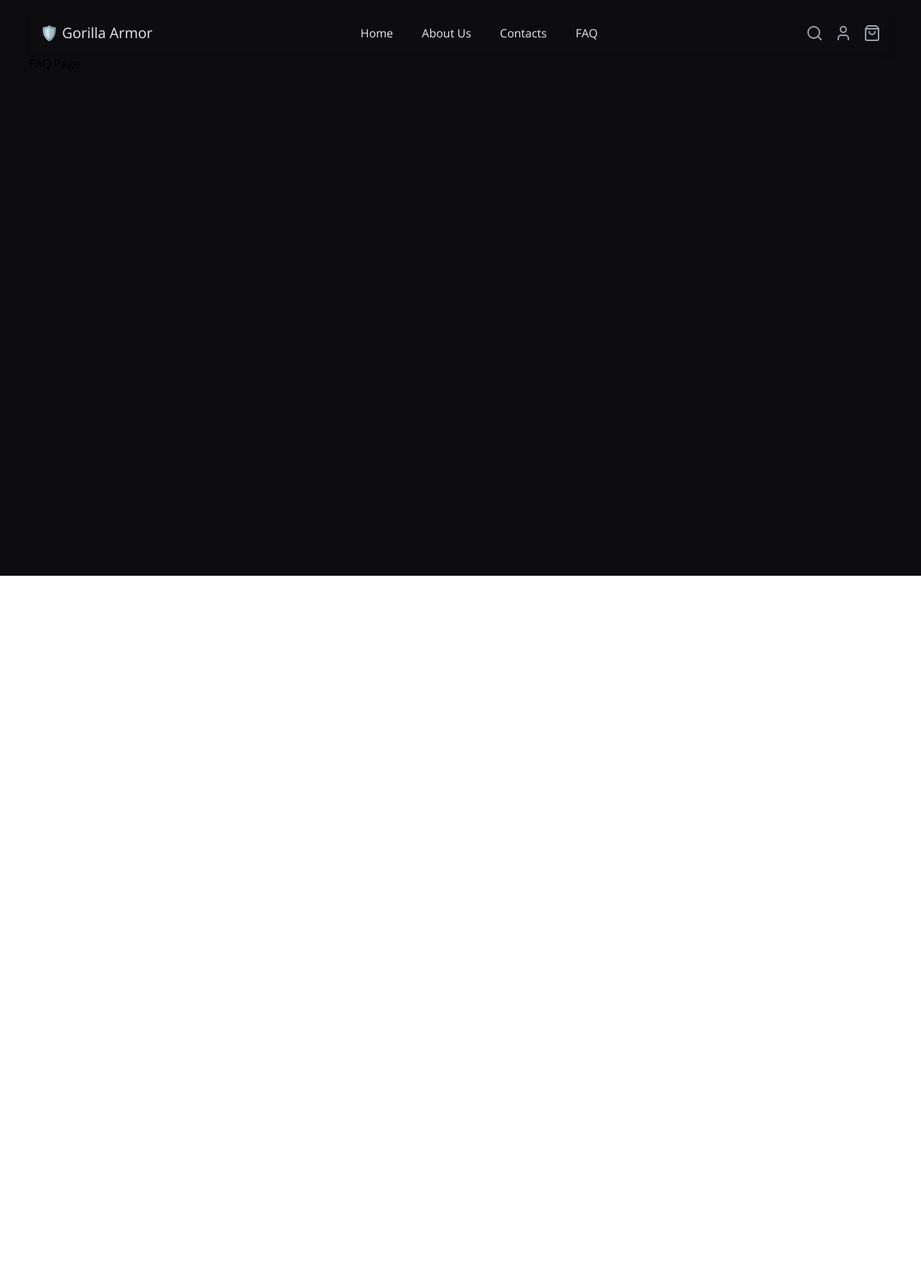
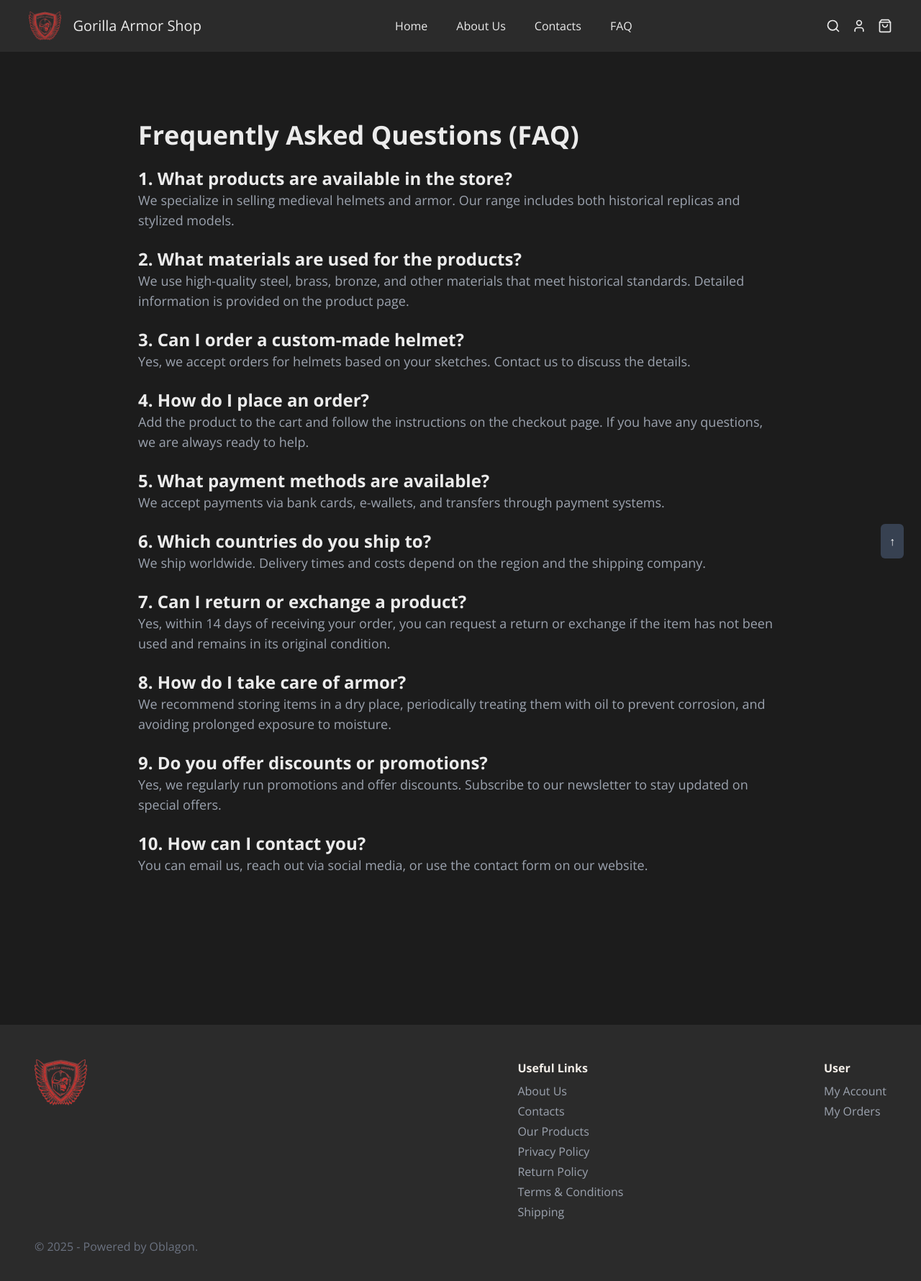
Before and after one commit to Sadovenko555/gorilla_armor, a React (Vite) app: page /faq in a window 1280 px wide. Shown: the top 1780 px of the page at 72% size. Before the commit the page ends 800 px from the top, so only its background shows below. Built offline with nearby package versions, Linux system fonts and the light colour scheme.

Commit message:
add content

```diff
--- a/src/App.jsx
+++ b/src/App.jsx
@@ -15,13 +15,13 @@ import OrderConfirmation from "./pages/OrderConfirmation";
 const IconBar = () => {
   return (
     <div className="flex space-x-4">
-      <Search className="text-gray-400 w-6 h-6 hover:text-white transition" />
+      <Search className="text-FC w-5 h-5 hover:text-gray-400 transition" />
 
       <Link to="/account">
-        <User className="text-gray-400 w-6 h-6 hover:text-white transition" />
+        <User className="text-FC w-5 h-5 hover:text-gray-400 transition" />
       </Link>
       <Link to="/cart">
-        <ShoppingBag className="text-gray-400 w-6 h-6 hover:text-white transition" />
+        <ShoppingBag className="text-FC w-5 h-5 hover:text-gray-400 transition" />
       </Link>
     </div>
   );
@@ -30,22 +30,24 @@ const IconBar = () => {
 function App() {
   return (
     <Router>
-      <div className="px-10 p-4 min-h-screen bg-BG">
+  <div className="px-0">
         {/* Header */}
-        <header className="flex justify-between items-center p-4 bg-BG shadow-md text-FC">
-          <div className="flex items-center space-x-2">
-            <span className="text-xl font-medium">🛡️ Gorilla Armor</span>
-          </div>
-          <nav className="space-x-10">
-            <Link to="/" className="hover:text-gray-400">Home</Link>
-            <Link to="/about" className="hover:text-gray-400">About Us</Link>
-            <Link to="/contacts" className="hover:text-gray-400">Contacts</Link>
-            <Link to="/faq" className="hover:text-gray-400">FAQ</Link>
-          </nav>
+        <header className="flex justify-between items-center p-4 pl-10 pr-10 bg-head shadow-md text-FC">
+        <div className="flex items-center gap-4">
+  <img src="/assets/logo.png" alt="Gorilla Armor Logo" className="h-10 w-auto" />
+  <span className="text-xl font-medium">Gorilla Armor Shop</span>
+</div>
+  <nav className="space-x-10">
+    <Link to="/" className="hover:text-gray-400 transition">Home</Link>
+    <Link to="/about" className="hover:text-gray-400 transition">About Us</Link>
+    <Link to="/contacts" className="hover:text-gray-400 transition">Contacts</Link>
+    <Link to="/faq" className="hover:text-gray-400 transition">FAQ</Link>
+  </nav>
 
-          {/* Right side of header */}
-          <IconBar /> {/* This is where the IconBar is inserted */}
-        </header>
+  {/* Right side of header */}
+  <IconBar />
+</header>
+
 
         {/* Page Content */}
         <div className="p-0">
@@ -62,6 +64,57 @@ function App() {
             <Route path="/order-confirmation" element={<OrderConfirmation />} />
           </Routes>
         </div>
+
+        {/* Footer */}
+        {/* Footer */}
+<footer className="bg-head text-[#F3EEE8] p-12">
+  <div className="max-w-7xl mx-auto flex flex-col md:flex-row justify-between items-start">
+
+    {/* Logo Section */}
+    <div className="mb-6 md:mb-0">
+      <img src="/assets/logo.png" alt="Near You" className="h-16" />
+    </div>
+
+    {/* Useful Links */}
+    <div className="mb-6 md:mb-0 ml-80">
+      <h3 className="font-bold mb-2">Useful Links</h3>
+      <ul className="space-y-1 text-gray-400">
+        <li><a href="/about" className="hover:text-white transition">About Us</a></li>
+        <li><a href="/contacts" className="hover:text-white transition">Contacts</a></li>
+        <li><a href="/products" className="hover:text-white transition">Our Products</a></li>
+        <li><a href="/privacy-policy" className="hover:text-white transition">Privacy Policy</a></li>
+        <li><a href="/return-policy" className="hover:text-white transition">Return Policy</a></li>
+        <li><a href="/terms" className="hover:text-white transition">Terms & Conditions</a></li>
+        <li><a href="/shipping" className="hover:text-white transition">Shipping</a></li>
+      </ul>
+    </div>
+
+    {/* User Section */}
+    <div >
+      <h3 className="font-bold mb-2">User</h3>
+      <ul className="space-y-1 text-gray-400">
+        <li><a href="/account" className="hover:text-white transition">My Account</a></li>
+        <li><a href="/orders" className="hover:text-white transition">My Orders</a></li>
+      </ul>
+    </div>
+  </div>
+
+  {/* Copyright */}
+  <div className="text-left text-gray-500 mt-6">
+    © 2025 - Powered by Oblagon.
+  </div>
+
+  {/* Scroll to Top Button */}
+  <button
+    className="fixed bottom-6 right-6 bg-gray-700 p-3 rounded-md text-white hover:bg-gray-600 transition"
+    onClick={() => window.scrollTo({ top: 0, behavior: 'smooth' })}
+  >
+    ↑
+  </button>
+</footer>
+
+
+
       </div>
     </Router>
   );
--- a/src/components/HelmetsCarousel.jsx
+++ b/src/components/HelmetsCarousel.jsx
@@ -8,13 +8,17 @@ const helmets = [
   { src: "/assets/helm2.jpg", alt: "Helm 2" },
   { src: "/assets/helm3.jpg", alt: "Helm 3" },
   { src: "/assets/helm4.jpg", alt: "Helm 4" },
+  { src: "/assets/helm1.jpg", alt: "Helm 5" },
+  { src: "/assets/helm2.jpg", alt: "Helm 5" },
+  { src: "/assets/helm3.jpg", alt: "Helm 7" },
+  { src: "/assets/helm4.jpg", alt: "Helm 8" },
 ];
 
 const HelmetsCarousel = () => {
   return (
-    <Swiper slidesPerView={3} spaceBetween={20} pagination={{ clickable: true }} modules={[Pagination]}>
+    <Swiper slidesPerView={4} spaceBetween={20} pagination={{ clickable: true }} modules={[Pagination]}>
       {helmets.map((helmet, index) => (
-        <SwiperSlide key={index} className="flex justify-center !px-0 !mx-7">
+        <SwiperSlide key={index} className="flex justify-center !px-0 !mx-4">
           <img src={helmet.src} alt={helmet.alt} className="rounded-lg shadow-lg max-w-[250px] max-h-[250px]" />
         </SwiperSlide>
       ))}
--- a/src/pages/About.jsx
+++ b/src/pages/About.jsx
@@ -1,5 +1,18 @@
 function About() {
-    return <h1>About Us</h1>;
+    return <div className="bg-BG text-FC pl-10 pr-10 py-12 ">
+      <section className="max-w-4xl mx-auto text-center md:text-left pt-12 pb-40">
+        <h1 className="text-4xl font-bold mb-6">About Us</h1>
+        <p className="text-lg text-gray-400 mb-4">
+          With decades of expertise, our master craftsman creates medieval helmets that honor historical authenticity while meeting modern quality standards.
+        </p>
+        <p className="text-lg text-gray-400 mb-4">
+          Each piece is handcrafted with precision, ensuring durability, comfort, and historical accuracy. Whether for battle reenactments or display, our helmets are built to last.
+        </p>
+        <p className="text-lg text-gray-400">
+          Our legacy is forged in craftsmanship, passion, and a commitment to keeping history alive.
+        </p>
+      </section>
+    </div>
   }
 
   export default About;
--- a/src/pages/Contacts.jsx
+++ b/src/pages/Contacts.jsx
@@ -1,5 +1,38 @@
-function Contacts() {
-    return <h1>Contacts Page</h1>;
-  }
+import { MapPin, Phone } from "lucide-react";
 
-  export default Contacts;
+const Contacts = () => {
+  return (
+    <div className="bg-BG text-FC pl-10 pr-10 py-12 pt-20 pb-20">
+      <section className="max-w-4xl mx-auto text-center md:text-left">
+        <h1 className="text-4xl font-bold mb-6">Contact Us</h1>
+        <p className="text-lg text-gray-400 mb-6">
+          Have questions? Reach out to us - we're here to help!
+        </p>
+
+        <div className="flex flex-col md:flex-row items-center md:items-start space-y-6 md:space-y-0 md:space-x-12">
+          {/* Contact Info */}
+          <div className="flex flex-col space-y-4">
+            <div className="flex items-center space-x-3">
+              <MapPin className="w-6 h-6 text-red-500" />
+              <span className="text-lg">Truskavets, Ukraine</span>
+            </div>
+            <div className="flex items-center space-x-3">
+              <Phone className="w-6 h-6 text-red-500" />
+              <span className="text-lg">+30976191692</span>
+            </div>
+          </div>
+
+          {/* Embedded Map */}
+          <iframe
+            className="w-full md:w-2/3 h-64 rounded-lg"
+            src="https://www.google.com/maps/embed/v1/place?q=Truskavets,Ukraine&key=AIzaSyCt1dO66aCx6xKRUu75qX_otiSNDEQlGIk"
+            allowFullScreen
+            loading="lazy"
+          ></iframe>
+        </div>
+      </section>
+    </div>
+  );
+};
+
+export default Contacts;
--- a/src/pages/FAQ.jsx
+++ b/src/pages/FAQ.jsx
@@ -1,5 +1,61 @@
 function FAQ() {
-    return <h1>FAQ Page</h1>;
-  }
+  return (
+      <div className="bg-BG text-FC pl-10 pr-10 py-12">
+          <section className="max-w-4xl mx-auto text-center md:text-left pt-12 pb-40">
+              <h1 className="text-4xl font-bold mb-6">Frequently Asked Questions (FAQ)</h1>
 
-  export default FAQ;
+              <h2 className="text-2xl font-semibold mt-6">1. What products are available in the store?</h2>
+              <p className="text-lg text-gray-400 mb-4">
+                  We specialize in selling medieval helmets and armor. Our range includes both historical replicas and stylized models.
+              </p>
+
+              <h2 className="text-2xl font-semibold mt-6">2. What materials are used for the products?</h2>
+              <p className="text-lg text-gray-400 mb-4">
+                  We use high-quality steel, brass, bronze, and other materials that meet historical standards. Detailed information is provided on the product page.
+              </p>
+
+              <h2 className="text-2xl font-semibold mt-6">3. Can I order a custom-made helmet?</h2>
+              <p className="text-lg text-gray-400 mb-4">
+                  Yes, we accept orders for helmets based on your sketches. Contact us to discuss the details.
+              </p>
+
+              <h2 className="text-2xl font-semibold mt-6">4. How do I place an order?</h2>
+              <p className="text-lg text-gray-400 mb-4">
+                  Add the product to the cart and follow the instructions on the checkout page. If you have any questions, we are always ready to help.
+              </p>
+
+              <h2 className="text-2xl font-semibold mt-6">5. What payment methods are available?</h2>
+              <p className="text-lg text-gray-400 mb-4">
+                  We accept payments via bank cards, e-wallets, and transfers through payment systems.
+              </p>
+
+              <h2 className="text-2xl font-semibold mt-6">6. Which countries do you ship to?</h2>
+              <p className="text-lg text-gray-400 mb-4">
+                  We ship worldwide. Delivery times and costs depend on the region and the shipping company.
+              </p>
+
+              <h2 className="text-2xl font-semibold mt-6">7. Can I return or exchange a product?</h2>
+              <p className="text-lg text-gray-400 mb-4">
+                  Yes, within 14 days of receiving your order, you can request a return or exchange if the item has not been used and remains in its original condition.
+              </p>
+
+              <h2 className="text-2xl font-semibold mt-6">8. How do I take care of armor?</h2>
+              <p className="text-lg text-gray-400 mb-4">
+                  We recommend storing items in a dry place, periodically treating them with oil to prevent corrosion, and avoiding prolonged exposure to moisture.
+              </p>
+
+              <h2 className="text-2xl font-semibold mt-6">9. Do you offer discounts or promotions?</h2>
+              <p className="text-lg text-gray-400 mb-4">
+                  Yes, we regularly run promotions and offer discounts. Subscribe to our newsletter to stay updated on special offers.
+              </p>
+
+              <h2 className="text-2xl font-semibold mt-6">10. How can I contact you?</h2>
+              <p className="text-lg text-gray-400">
+                  You can email us, reach out via social media, or use the contact form on our website.
+              </p>
+          </section>
+      </div>
+  );
+}
+
+export default FAQ;
--- a/tailwind.config.js
+++ b/tailwind.config.js
@@ -4,8 +4,9 @@ export default {
   theme: {
     extend: {
       colors: {
-        BG: '#0D0D0F',
+        BG: '#1C1C1C',
         FC:  '#EBEBEB',
+        head:  '#2B2B2B',
       },
       fontFamily: {
         inter: ['Inter', 'sans-serif'],
```
Also changed, not shown: src/pages/Home.jsx (+39 -46 lines), public/assets/logo.png (added).
